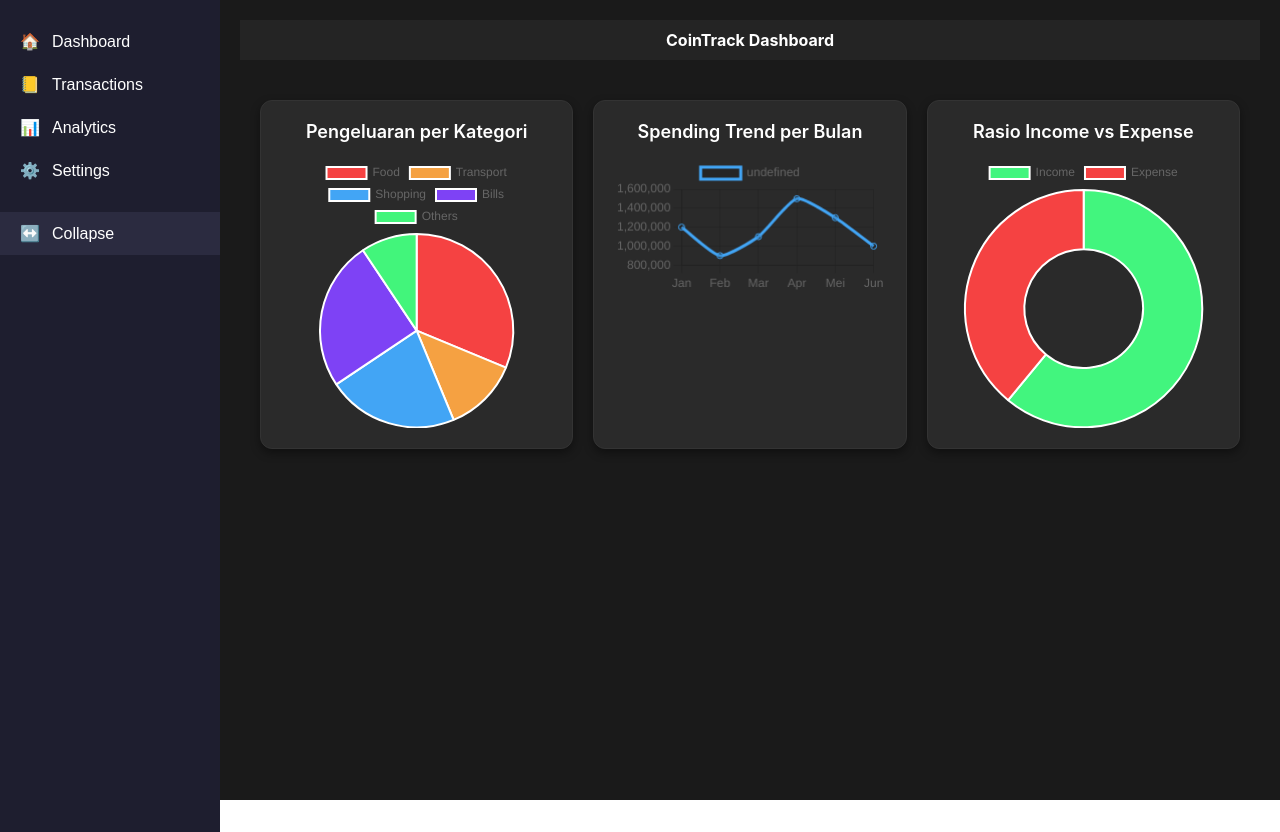
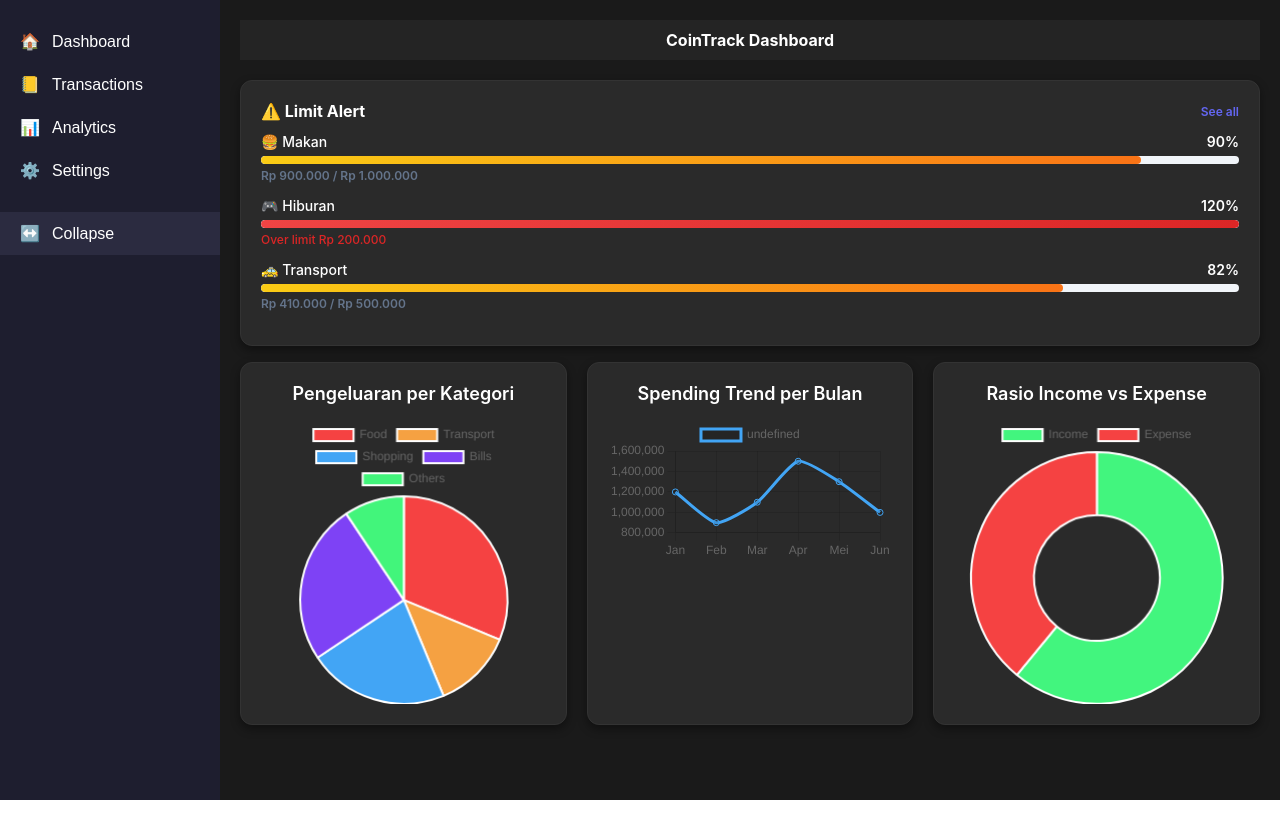
Before and after one commit to FieryInferno/cointrack, a Vue app: page /settings in a window 1280 px wide. After the commit the page ends 800 px from the top, so only its background shows below. Built offline with nearby package versions, Linux system fonts and the light colour scheme; the HTML template or start-up script is replaced by a standard one.

Commit message:
layout dashboard

```diff
--- a/src/App.style.css
+++ b/src/App.style.css
@@ -57,7 +57,6 @@ input:focus, select:focus, textarea:focus{outline:2px solid rgba(124,58,237,0.12
 .container {
   max-width: 900px;
   margin: auto;
-  padding: 20px;
 }
 
 .form-section,
--- /dev/null
+++ b/src/components/WarningLimit.vue
@@ -0,0 +1,118 @@
+<template>
+  <div class="card limit-alert-card">
+    <div class="limit-alert-header">
+      <h3>⚠️ Limit Alert</h3>
+      <a href="#" class="see-all">See all</a>
+    </div>
+
+    <div class="limit-item warning">
+      <div class="limit-info">
+        <span class="category">🍔 Makan</span>
+        <span class="percent">90%</span>
+      </div>
+      <div class="progress-bar">
+        <div class="progress warning" style="width: 90%;"></div>
+      </div>
+      <p class="limit-text">Rp 900.000 / Rp 1.000.000</p>
+    </div>
+
+    <div class="limit-item danger">
+      <div class="limit-info">
+        <span class="category">🎮 Hiburan</span>
+        <span class="percent">120%</span>
+      </div>
+      <div class="progress-bar">
+        <div class="progress danger" style="width: 100%;"></div>
+      </div>
+      <p class="limit-text over">Over limit Rp 200.000</p>
+    </div>
+
+    <div class="limit-item warning">
+      <div class="limit-info">
+        <span class="category">🚕 Transport</span>
+        <span class="percent">82%</span>
+      </div>
+      <div class="progress-bar">
+        <div class="progress warning" style="width: 82%;"></div>
+      </div>
+      <p class="limit-text">Rp 410.000 / Rp 500.000</p>
+    </div>
+  </div>
+</template>
+<style scoped>
+  .limit-alert-card {
+    border-radius: 16px;
+    padding: 16px;
+    box-shadow: 0 8px 24px rgba(0,0,0,0.05);
+    max-width: 100%;
+    font-family: system-ui, sans-serif;
+  }
+
+  .limit-alert-header {
+    display: flex;
+    justify-content: space-between;
+    align-items: center;
+    margin-bottom: 12px;
+  }
+
+  .limit-alert-header h3 {
+    font-size: 16px;
+    margin: 0;
+  }
+
+  .see-all {
+    font-size: 12px;
+    color: #6366f1;
+    text-decoration: none;
+  }
+
+  .limit-item {
+    margin-bottom: 14px;
+  }
+
+  .limit-info {
+    display: flex;
+    justify-content: space-between;
+    font-size: 14px;
+    margin-bottom: 6px;
+  }
+
+  .category {
+    font-weight: 500;
+  }
+
+  .percent {
+    font-weight: 600;
+  }
+
+  .progress-bar {
+    background: #f1f5f9;
+    height: 8px;
+    border-radius: 6px;
+    overflow: hidden;
+  }
+
+  .progress {
+    height: 100%;
+    border-radius: 6px;
+  }
+
+  .progress.warning {
+    background: linear-gradient(90deg, #facc15, #f97316);
+  }
+
+  .progress.danger {
+    background: linear-gradient(90deg, #ef4444, #dc2626);
+  }
+
+  .limit-text {
+    font-size: 12px;
+    color: #64748b;
+    margin-top: 4px;
+  }
+
+  .limit-text.over {
+    color: #dc2626;
+    font-weight: 500;
+  }
+</style>
--- a/src/views/SidebarLayout.vue
+++ b/src/presentation/SidebarLayout.vue
@@ -31,5 +31,8 @@
     .wrapper {
       display: flex;
     }
+    main {
+      margin-bottom: 0;
+    }
   }
 </style>
--- a/src/views/DashboardView.vue
+++ b/src/presentation/dashboard.view.vue
@@ -1,5 +1,6 @@
 <script setup lang="ts">
   import Chart from "chart.js/auto";
+  import WarningLimit from "@/components/WarningLimit.vue";
   import { onMounted } from "vue";
   // --------------------------
   // Dummy data (bisa diganti nanti)
@@ -70,6 +71,10 @@
   <header>
     <h4>CoinTrack Dashboard</h4>
   </header>
+  <div >
+    <div :style="{ 'margin-bottom': '1rem' }">
+      <WarningLimit />
+    </div>
     <div class="container">
       <div class="card">
         <h2>Pengeluaran per Kategori</h2>
@@ -84,51 +89,9 @@
         <canvas id="ratioChart"></canvas>
       </div>
     </div>
+  </div>
 </template>
 
 <style scoped>
-  header {
-    padding: 10px;
-    text-align: center;
-    background: #242424;
-    margin-bottom: 20px;
-  }
-  header h4 {
-    margin: 0;
-  }
-
-  .container {
-    max-width: 1200px;
-    display: grid;
-    grid-template-columns: repeat(auto-fit, minmax(350px, 1fr));
-    gap: 20px;
-    justify-content: center;
-  }
-
-  .card {
-    width: 20rem;
-    margin: auto;
-    background: #2a2a2a;
-    padding: 20px;
-    border-radius: 12px;
-    box-shadow: 0 4px 10px rgba(0,0,0,0.4);
-    min-height: 100%;
-  }
-
-  @media (width >= 48rem) {
-    .container {
-      grid-template-columns: repeat(3, minmax(0, 1fr));
-    }
-    .card {
-      width: 100%;
-      margin: auto;
-    }
-  }
-
-  .card h2 {
-    margin-bottom: 15px;
-    font-size: 18px;
-    font-weight: 600;
-    text-align: center;
-  }
+  @import './styles/dashboard.style.css';
 </style>
--- /dev/null
+++ b/src/presentation/styles/dashboard.style.css
@@ -0,0 +1,44 @@
+header {
+  padding: 10px;
+  text-align: center;
+  background: #242424;
+  margin-bottom: 20px;
+}
+header h4 {
+  margin: 0;
+}
+
+.container {
+  max-width: 1200px;
+  display: grid;
+  grid-template-columns: repeat(auto-fit, minmax(350px, 1fr));
+  gap: 20px;
+  justify-content: center;
+}
+
+.card {
+  width: 20rem;
+  margin: auto;
+  background: #2a2a2a;
+  padding: 20px;
+  border-radius: 12px;
+  box-shadow: 0 4px 10px rgba(0,0,0,0.4);
+  min-height: 100%;
+}
+
+@media (width >= 48rem) {
+  .container {
+    grid-template-columns: repeat(3, minmax(0, 1fr));
+  }
+  .card {
+    width: 100%;
+    margin: auto;
+  }
+}
+
+.card h2 {
+  margin-bottom: 15px;
+  font-size: 18px;
+  font-weight: 600;
+  text-align: center;
+}
```
Also changed, not shown: src/router/routes.ts (+7 -7 lines), src/presentation/AnalyticsView.vue (renamed from src/views/AnalyticsView.vue), src/presentation/CreateTransactionView.vue (renamed from src/views/CreateTransactionView.vue), src/presentation/TransactionsView.style.css (renamed from src/views/TransactionsView.style.css), src/presentation/TransactionsView.vue (renamed from src/views/TransactionsView.vue), src/presentation/login.view.vue (renamed from src/views/LoginView.vue). Lines whose indentation alone changed are shown as unchanged.
